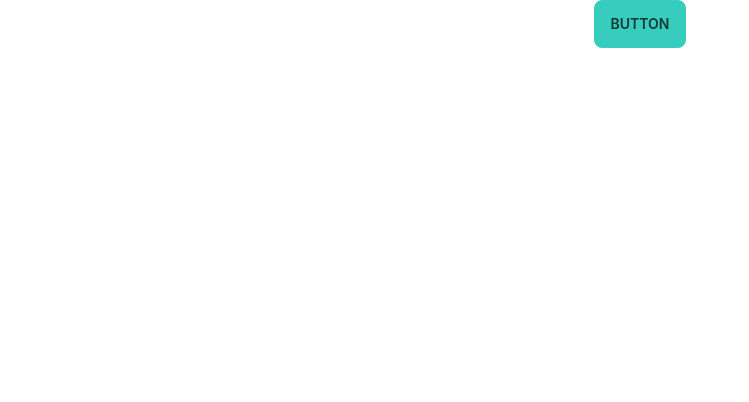
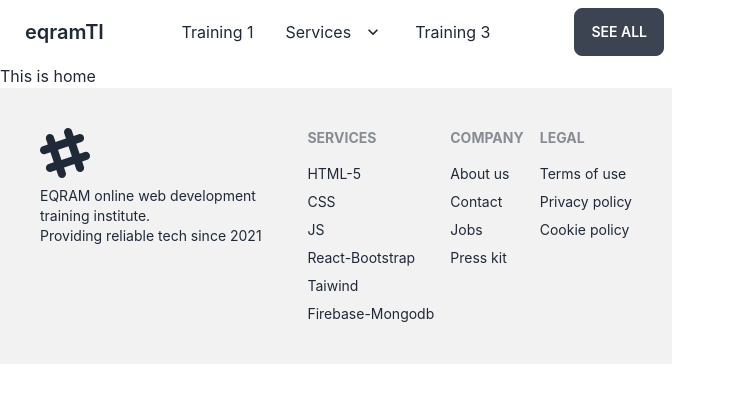
Before and after one commit to eqram1/web-development-trainining-institute-repo, a React (Create React App) app: page / in a window 1280 px wide. Shown: the top 402 px of the page, without its empty margins (0-749 px from the left). Built offline with nearby package versions, Linux system fonts and the light colour scheme.

Commit message:
added footer section

```diff
--- a/src/App.js
+++ b/src/App.js
@@ -1,12 +1,16 @@
 
+import { RouterProvider } from 'react-router-dom';
 import './App.css';
+import router from './Router/Routes/Routes';
 
-function App() {
+
+const App = () => {
+
   return (
-    <div className="App">
-      <button className="btn btn-accent">Button</button>
+    <div className='max-w-2xl'>
+      <RouterProvider router={router}></RouterProvider>
     </div>
   );
-}
+};
 
 export default App;
--- /dev/null
+++ b/src/Layout/Main.js
@@ -0,0 +1,16 @@
+import React from 'react';
+import { Outlet } from 'react-router-dom';
+import Footer from '../pages/Shared/Footer/Footer';
+import Header from '../pages/Shared/Header/Header';
+
+const Main = () => {
+    return (
+        <div>
+            <Header></Header>
+            <Outlet></Outlet>
+            <Footer></Footer>
+        </div>
+    );
+};
+
+export default Main;
--- /dev/null
+++ b/src/Router/Routes/Routes.js
@@ -0,0 +1,17 @@
+import { createBrowserRouter } from "react-router-dom";
+import Main from "../../Layout/Main";
+import Home from "../../pages/Home/Home/Home";
+
+const router = createBrowserRouter([
+    {
+        path: '/',
+        element: <Main></Main>,
+        children: [
+            {
+                path: '/',
+                element: <Home></Home>
+            }
+        ]
+    }
+]);
+export default router;
--- /dev/null
+++ b/src/pages/Home/Home/Home.js
@@ -0,0 +1,11 @@
+import React from 'react';
+
+const Home = () => {
+    return (
+        <div>
+            <h2>This is home</h2>
+        </div>
+    );
+};
+
+export default Home;
--- /dev/null
+++ b/src/pages/Shared/Footer/Footer.js
@@ -0,0 +1,36 @@
+import React from 'react';
+
+const Footer = () => {
+    return (
+        <footer className="footer p-10 bg-base-200 text-base-content">
+            <div>
+                <svg width="50" height="50" viewBox="0 0 24 24" xmlns="http://www.w3.org/2000/svg" fillRule="evenodd" clipRule="evenodd" className="fill-current"><path d="M22.672 15.226l-2.432.811.841 2.515c.33 1.019-.209 2.127-1.23 2.456-1.15.325-2.148-.321-2.463-1.226l-.84-2.518-5.013 1.677.84 2.517c.391 1.203-.434 2.542-1.831 2.542-.88 0-1.601-.564-1.86-1.314l-.842-2.516-2.431.809c-1.135.328-2.145-.317-2.463-1.229-.329-1.018.211-2.127 1.231-2.456l2.432-.809-1.621-4.823-2.432.808c-1.355.384-2.558-.59-2.558-1.839 0-.817.509-1.582 1.327-1.846l2.433-.809-.842-2.515c-.33-1.02.211-2.129 1.232-2.458 1.02-.329 2.13.209 2.461 1.229l.842 2.515 5.011-1.677-.839-2.517c-.403-1.238.484-2.553 1.843-2.553.819 0 1.585.509 1.85 1.326l.841 2.517 2.431-.81c1.02-.33 2.131.211 2.461 1.229.332 1.018-.21 2.126-1.23 2.456l-2.433.809 1.622 4.823 2.433-.809c1.242-.401 2.557.484 2.557 1.838 0 .819-.51 1.583-1.328 1.847m-8.992-6.428l-5.01 1.675 1.619 4.828 5.011-1.674-1.62-4.829z"></path></svg>
+                <p>EQRAM online web development training institute.<br />Providing reliable tech since 2021</p>
+            </div>
+            <div>
+                <span className="footer-title">Services</span>
+                <a href='/' className="link link-hover">HTML-5</a>
+                <a href='/' className="link link-hover">CSS</a>
+                <a href='/' className="link link-hover">JS</a>
+                <a href='/' className="link link-hover">React-Bootstrap</a>
+                <a href='/' className="link link-hover">Taiwind</a>
+                <a href='/' className="link link-hover">Firebase-Mongodb</a>
+            </div>
+            <div>
+                <span className="footer-title">Company</span>
+                <a href='/' className="link link-hover">About us</a>
+                <a href='/' className="link link-hover">Contact</a>
+                <a href='/' className="link link-hover">Jobs</a>
+                <a href='/' className="link link-hover">Press kit</a>
+            </div>
+            <div>
+                <span className="footer-title">Legal</span>
+                <a href='/' className="link link-hover">Terms of use</a>
+                <a href='/' className="link link-hover">Privacy policy</a>
+                <a href='/' className="link link-hover">Cookie policy</a>
+            </div>
+        </footer>
+    );
+};
+
+export default Footer;
--- /dev/null
+++ b/src/pages/Shared/Header/Header.js
@@ -0,0 +1,53 @@
+import React from 'react';
+
+const Header = () => {
+    return (
+        <div className="navbar bg-base-100">
+            <div className="navbar-start">
+                <div className="dropdown">
+                    <label tabIndex={0} className="btn btn-ghost lg:hidden">
+                        <svg xmlns="http://www.w3.org/2000/svg" className="h-5 w-5" fill="none" viewBox="0 0 24 24" stroke="currentColor"><path strokeLinecap="round" strokeLinejoin="round" strokeWidth="2" d="M4 6h16M4 12h8m-8 6h16" /></svg>
+                    </label>
+                    <ul tabIndex={0} className="menu menu-compact dropdown-content mt-3 p-2 shadow bg-base-100 rounded-box w-52">
+                        <li><a>Training 1</a></li>
+                        <li tabIndex={0}>
+                            <a className="justify-between">
+                                Services
+                                <svg className="fill-current" xmlns="http://www.w3.org/2000/svg" width="24" height="24" viewBox="0 0 24 24"><path d="M8.59,16.58L13.17,12L8.59,7.41L10,6L16,12L10,18L8.59,16.58Z" /></svg>
+                            </a>
+                            <ul className="p-2">
+                                <li><a>Services 1</a></li>
+                                <li><a>Services 2</a></li>
+                                <li><a>Services 3</a></li>
+                            </ul>
+                        </li>
+                        <li><a>Training 3</a></li>
+                    </ul>
+                </div>
+                <a className="btn btn-ghost normal-case text-xl">eqramTI</a>
+            </div>
+            <div className="navbar-center hidden lg:flex">
+                <ul className="menu menu-horizontal p-0">
+                    <li><a>Training 1</a></li>
+                    <li tabIndex={0}>
+                        <a>
+                            Services
+                            <svg className="fill-current" xmlns="http://www.w3.org/2000/svg" width="20" height="20" viewBox="0 0 24 24"><path d="M7.41,8.58L12,13.17L16.59,8.58L18,10L12,16L6,10L7.41,8.58Z" /></svg>
+                        </a>
+                        <ul className="p-2">
+                            <li><a>Services 1</a></li>
+                            <li><a>Services 2</a></li>
+                            <li><a>Services 3</a></li>
+                        </ul>
+                    </li>
+                    <li><a>Training 3</a></li>
+                </ul>
+            </div>
+            <div className="navbar-end">
+                <a className="btn">SEE ALL</a>
+            </div>
+        </div>
+    );
+};
+
+export default Header;
```
